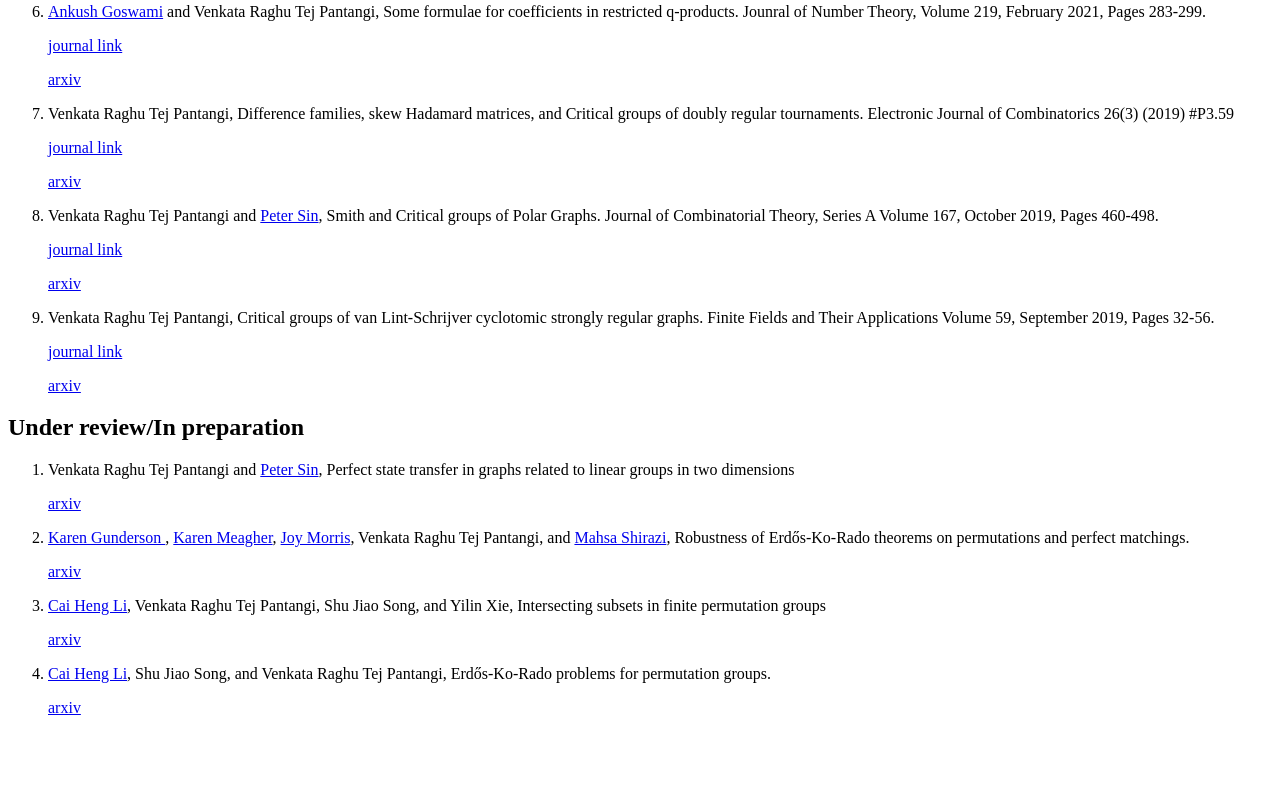
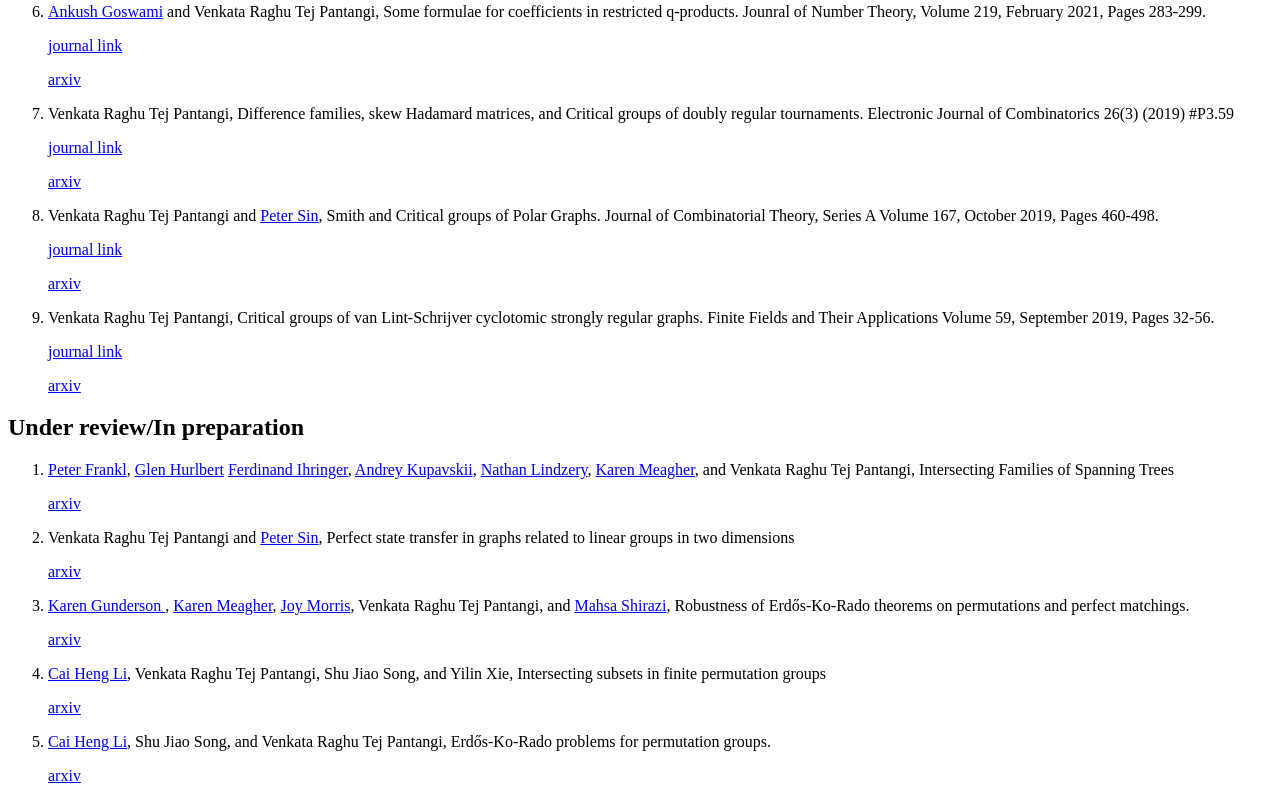
Before and after one commit to Venkatapantangi/Venkatapantangi.github.io, a plain HTML site: page index.html in a window 1280 px wide. Shown: the part 1170-1971 px from the top of the page. Before the commit the page ends 1903 px from the top, so only its background shows below. Drawn offline with Linux system fonts and the light colour scheme.

Commit message:
Update index.html

```diff
--- a/index.html
+++ b/index.html
@@ -92,6 +92,16 @@ Volume 59, September 2019, Pages 32-56.
  </ol>
  <h2>Under review/In preparation</h2>
   <ol>
+   <li><a href="https://users.renyi.hu/~pfrankl/"target="_blank">Peter Frankl</a>,
+    <a href="https://glennhurlbert.github.io/"target="_blank">Glen Hurlbert</a>
+    <a href="https://math.ihringer.org/"target="_blank">Ferdinand Ihringer</a>,
+    <a href="https://kupavskii.com/"target="_blank">Andrey Kupavskii</a>,
+    <a href="https://nathanlindzey.com/"target="_blank">Nathan Lindzery</a>,
+    <a href="https://uregina.ca/~meagherk/"target="_blank">Karen Meagher</a>, and
+    Venkata Raghu Tej Pantangi, Intersecting Families of Spanning Trees
+ <p><a href="https://arxiv.org/abs/2502.08128"target="_blank">arxiv</a></p
+   </li>
+
    <li>Venkata Raghu Tej Pantangi and <a href="https://people.clas.ufl.edu/sin//"target="_blank">Peter Sin</a>, Perfect state transfer in graphs related to linear groups in two dimensions
 
  <p><a href="https://arxiv.org/abs/2408.14807"target="_blank">arxiv</a></p
```
